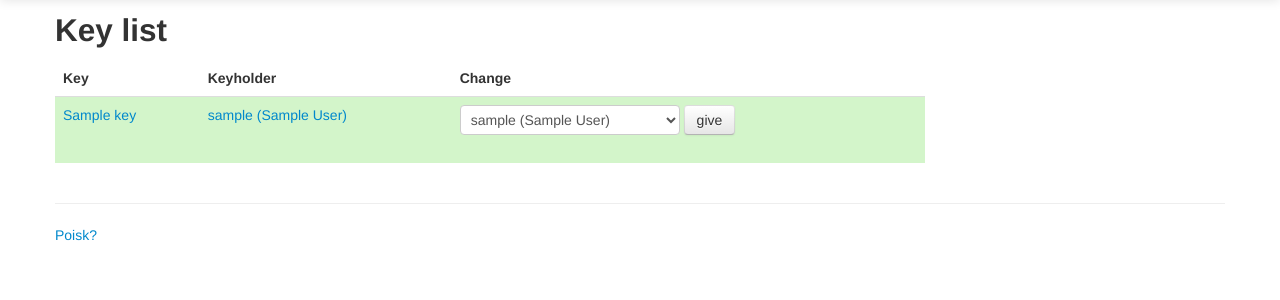
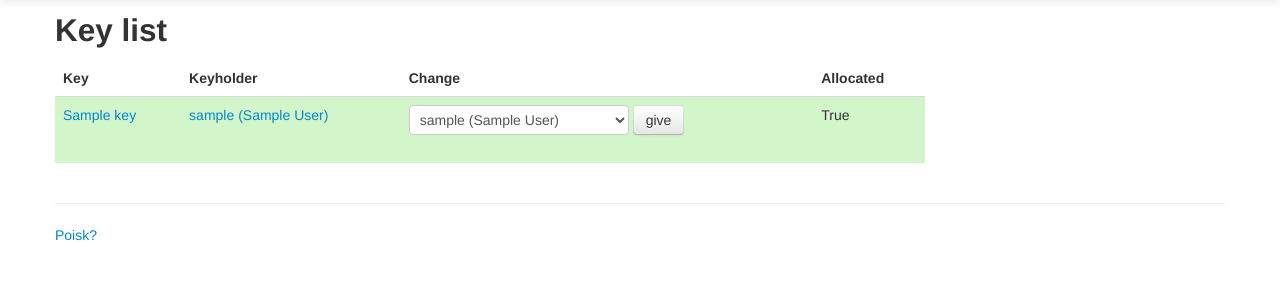
Before and after one commit to ktt-ol/poisk, a Flask app: page /admin/keys in a window 1280 px wide. Shown: the part 41-341 px from the top of the page. Run offline with Flask 2, Linux system fonts and the light colour scheme; a user stored in the database is signed in; tables that the repository leaves empty hold one stand-in row (values such as "Sample post"); parts of the project's set-up code (start-up, migrations or seed data) failed here and were passed over; some libraries are stand-ins or nearby versions.

Commit message:
add Key.allocated

```diff
--- a/poisk/models.py
+++ b/poisk/models.py
@@ -87,6 +87,7 @@ class Key(db.Model):
     holder = db.relationship('User', backref='keys', lazy='joined')
     current_transaction_id = db.Column(db.Integer, db.ForeignKey('key_transactions.id', use_alter=True, name='fk_key_key_transactions_id'))
     current_transaction = db.relationship('KeyTransaction', foreign_keys=[current_transaction_id], post_update=True)
+    allocated = db.Column('allocated', db.Boolean, default=False)
 
     def __init__(self, name):
         self.name = name
--- a/poisk/templates/_macros.html
+++ b/poisk/templates/_macros.html
@@ -28,6 +28,9 @@
             <th>Key</th>
             <th>Keyholder</th>
             <th>Change</th>
+            {% if admin_list %}
+            <th>Allocated</th>
+            {% endif %}
         </tr>
         </thead>
         <tbody>
@@ -39,12 +42,15 @@
         {% if admin_list %}
             {{ give_key_form(key, keyholders) }}
         {% else %}
-            {% if g.user != key.holder and not g.user.is_keymanager %}
+            {% if g.user != key.holder and not g.user.is_keymanager and not key.allocated %}
             {{ take_key_form(key) }}
             {% endif %}
             {% if g.user == key.holder or g.user.is_keymanager %}
                 {{ give_key_form(key, keyholders) }}
             {% endif %}
+        {% endif %}
+        {% if admin_list %}
+            <td>{{ key.allocated }}</td>
         {% endif %}
             </td>
         </tr>
--- a/poisk/views/admin.py
+++ b/poisk/views/admin.py
@@ -24,7 +24,7 @@ def users():
 
 @admin.route('/keys', methods=['GET', 'POST'])
 def keys():
-    keys = Key.query.all()
+    keys = Key.query_ordered().all()
     keyholders = User.query.filter(User.is_keyholder==True).all()
     return render_template('admin/keys.html', keys=keys, keyholders=keyholders)
 
--- a/upgrade.sql
+++ b/upgrade.sql
@@ -1,4 +1,10 @@
+-- begin;
+-- ALTER TABLE users ADD COLUMN last_seen TEXT;
+-- PRAGMA user_version = 1;
+-- commit;
+
 begin;
-ALTER TABLE users ADD COLUMN last_seen TEXT;
-PRAGMA user_version = 1;
+alter table keys add column allocated bool;
+update keys set allocated = 0;
+pragma user_version = 2;
 commit;
```
